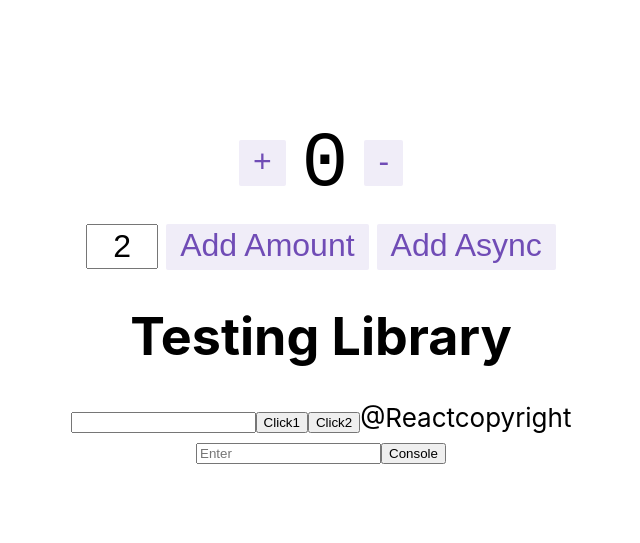
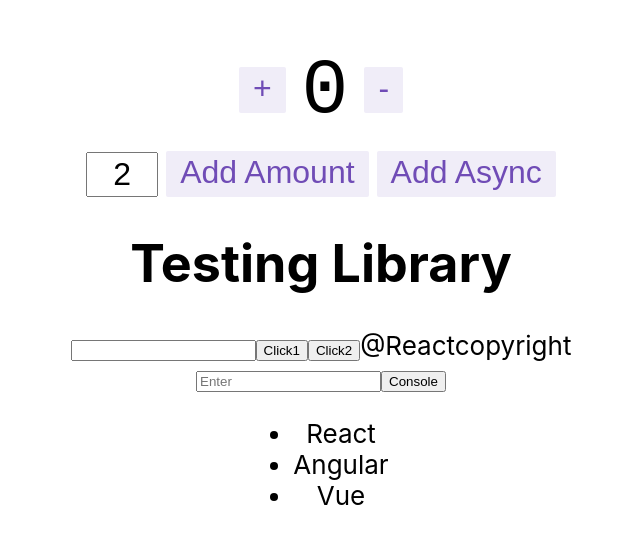
Before and after one commit to 36t/react-testing-library, a React (Create React App) app: page / in a window 1280 px wide. Shown: the part 109-652 px from the top of the page, without its empty margins (319-959 px from the left). Built offline with nearby package versions, Linux system fonts and the light colour scheme.

Commit message:
feat: added FrameworkList test file (fixed component too).

```diff
--- a/src/App.tsx
+++ b/src/App.tsx
@@ -4,18 +4,37 @@
 
 import Render from './component/Render'
 import RenderInput from './component/RenderInput'
+import FrameworkList, { Framework } from './component/FrameworkList'
 
 const App: React.FC = () => {
-  // RenderInputにpropsで送る
+  // RenderInputコンポーネントにpropsで送る
   const output = (text: string) => {
     console.log(`output ${text}`)
   }
+
+  // FrameworkListコンポーネントにデータを送る
+  const frameworkList: Framework[] = [
+    {
+      id: 1,
+      item: 'React',
+    },
+    {
+      id: 2,
+      item: 'Angular',
+    },
+    {
+      id: 3,
+      item: 'Vue',
+    },
+  ]
+
   return (
     <div className="App">
       <header className="App-header">
         <Counter />
         <Render />
         <RenderInput outputConsole={output} />
+        <FrameworkList frameworks={frameworkList} />
       </header>
     </div>
   )
--- a/src/component/FrameworkList.tsx
+++ b/src/component/FrameworkList.tsx
@@ -1,12 +1,12 @@
 import React from 'react'
 
-type Framework = {
+export type Framework = {
   id: number
   item: string
 }
 
 type Props = {
-  frameworks: Framework[]
+  frameworks?: Framework[]
 }
 
 const FrameworkList: React.FC<Props> = (list: Props) => {
```
Also changed, not shown: 1 other file (tests, documents, lock files or other folders).
